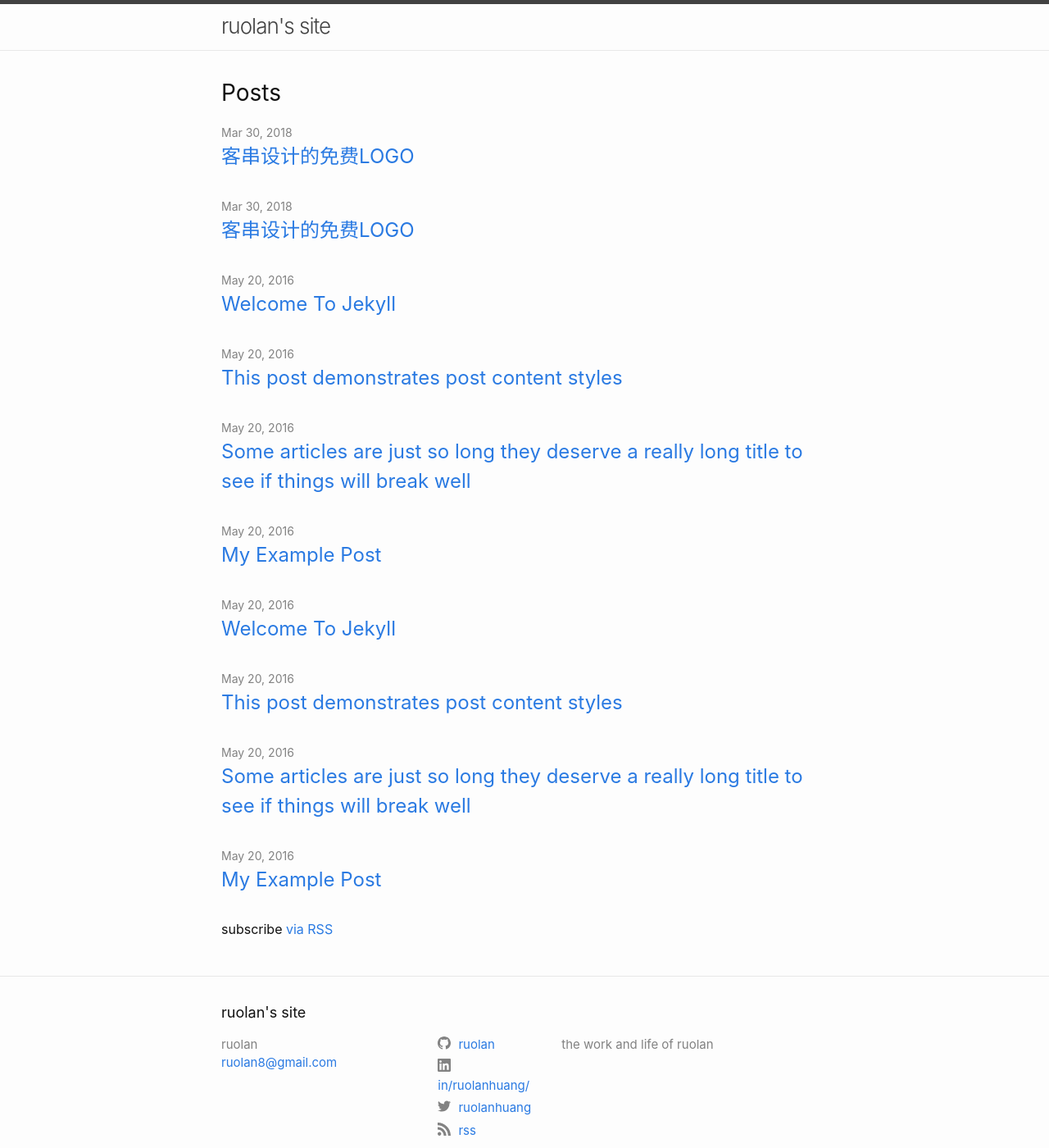
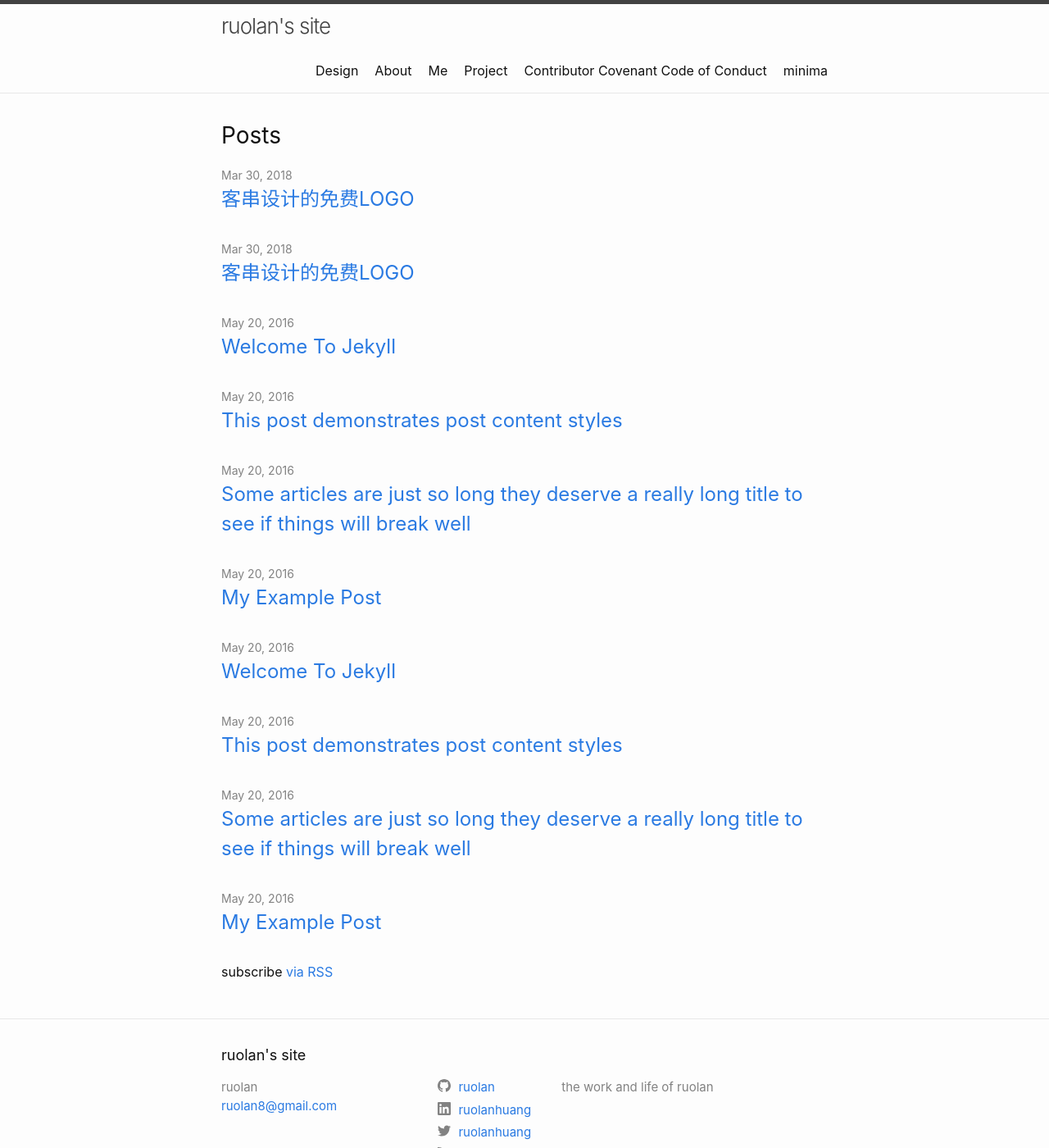
Before and after one commit to ruolan/ruolan, a Jekyll site: the page built from index.md, in a window 1280 px wide and 1400 px high. Shown: the whole window at 82% size. Built offline with Jekyll 4.4.1, drawn with Linux system fonts in a browser that asks for light colours; part of the change alters nothing that is shown.

```diff
--- a/_config.yml
+++ b/_config.yml
@@ -5,9 +5,9 @@ description: > # this means to ignore newlines until "twitter_username:"
   the work and life of ruolan
 
 # social links
+linkedin_username: ruolanhuang
+github_username:  ruolan
 twitter_username: ruolanhuang
-github_username:  ruolan
-linkedin_username: in/ruolanhuang/
 rss: rss
 # dribbble_username: jekyll
 # facebook_username: jekyll
@@ -35,12 +35,12 @@ minima:
 
 # If you want to link only specific pages in your header, uncomment
 # this and add the path to the pages in order as they should show up
-header_pages:
-- Home.html
-- Project.html
-- Learn.html
-- Blog.html
-- about.html
+# header_pages:
+# - Home.html
+# - Project.html
+# - Learn.html
+# - Blog.html
+# - about.html
 
 # Build settings
 markdown: kramdown
```
